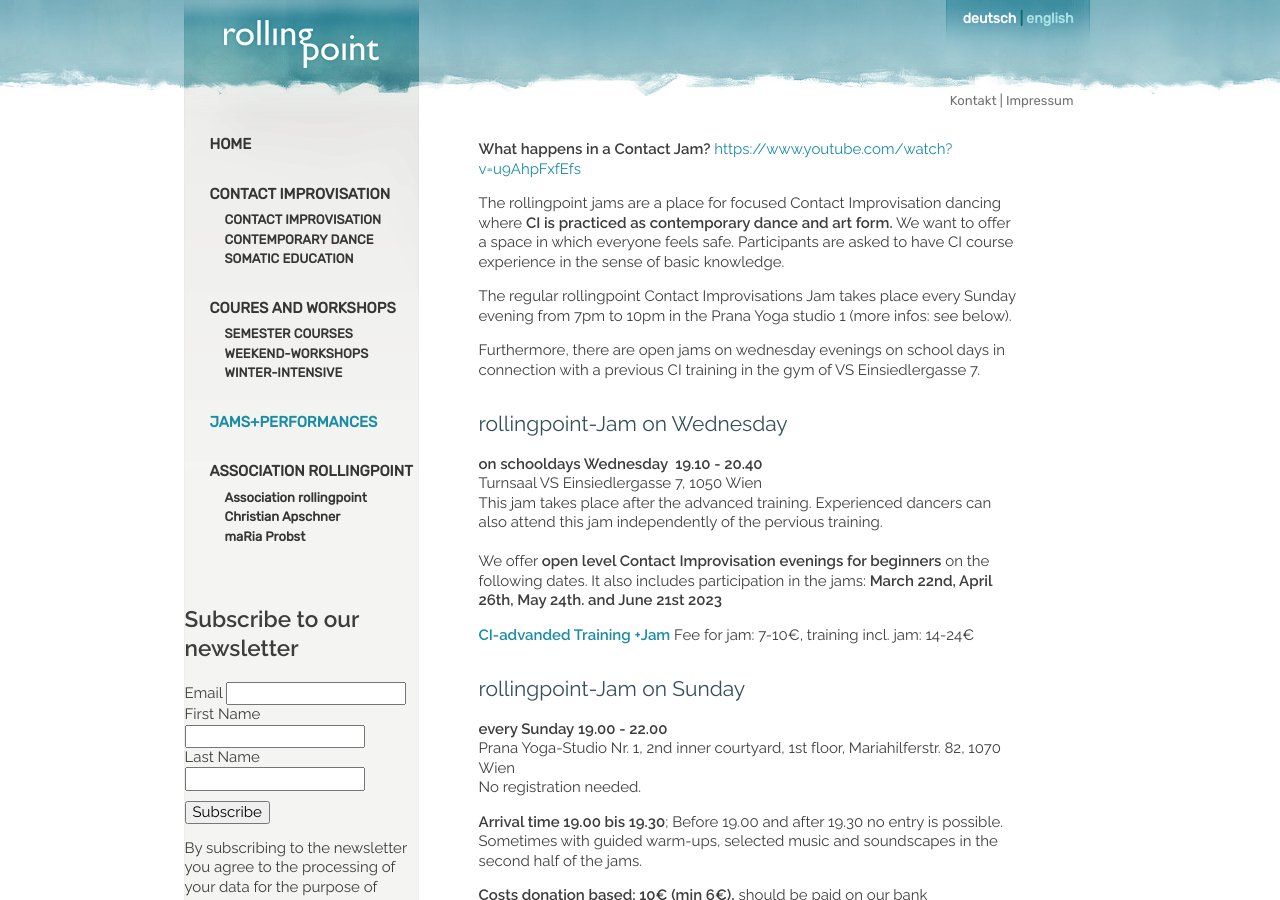
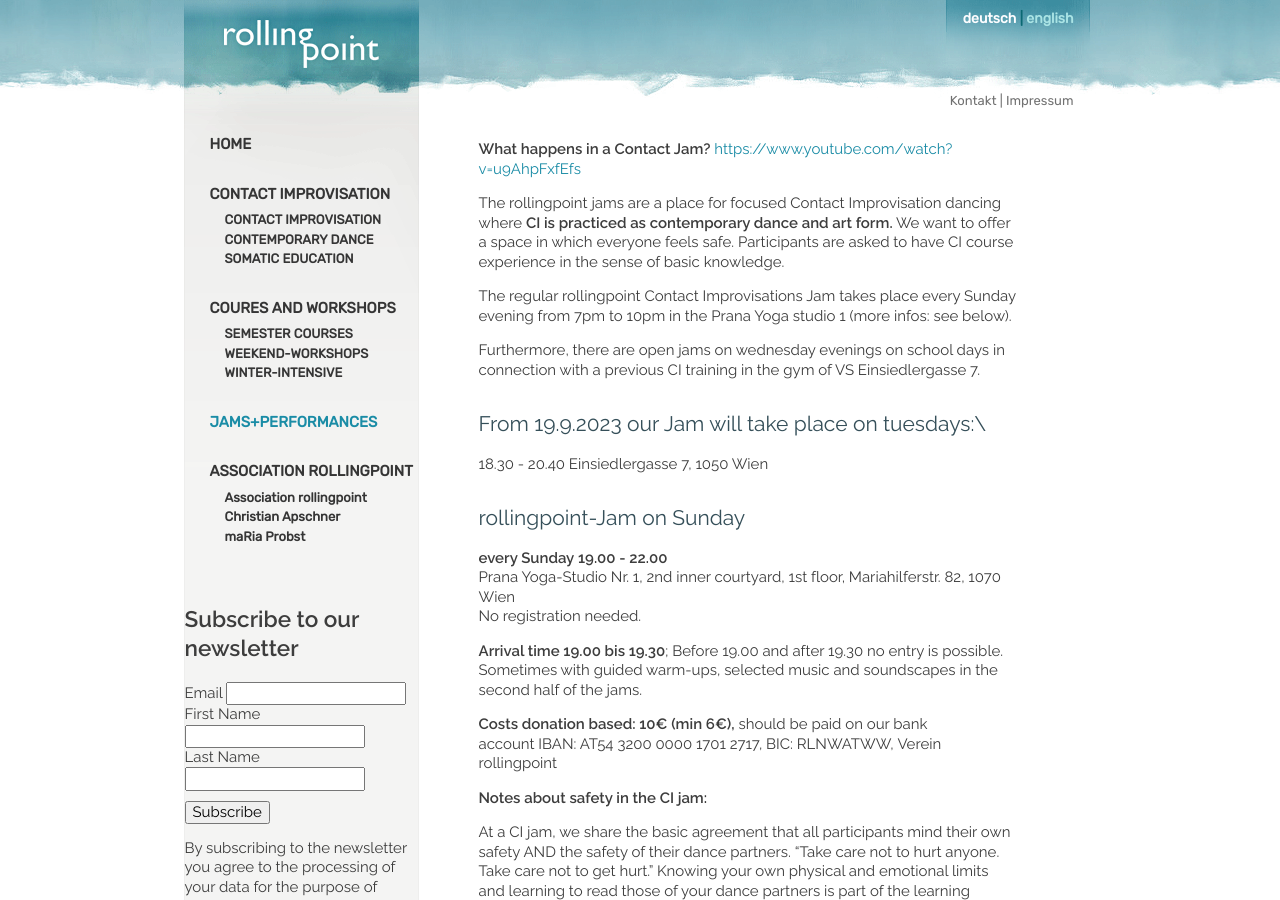
Before and after one commit to manulari/rollingpointat, a Jekyll site: the page built from _pages_en/en-jams.md, in a window 1280 px wide and 900 px high. Built offline with Jekyll 4.4.1, drawn with Linux system fonts in a browser that asks for light colours; comment, search, counter and statistics services are not loaded.

Commit message:
Update page (en) “en-jams”

```diff
--- a/_pages_en/en-jams.md
+++ b/_pages_en/en-jams.md
@@ -11,16 +11,8 @@ The regular rollingpoint Contact Improvisations Jam takes place every Sunday eve
 
 Furthermore, there are open jams on wednesday evenings on school days in connection with a previous CI training in the gym of VS Einsiedlergasse 7.
 
-## rollingpoint-Jam on Wednesday
-
-**on schooldays Wednesday  19.10 - 20.40**\
-Turnsaal VS Einsiedlergasse 7, 1050 Wien\
-This jam takes place after the advanced training. Experienced dancers can also attend this jam independently of the pervious training.\
-\
-We offer **open level Contact Improvisation evenings for beginners** on the following dates. It also includes participation in the jams: **March 22nd, April 26th, May 24th. and June 21st 2023**
-
-**[CI-advanded Training +Jam](dojo)**
-Fee for jam: 7-10€, training incl. jam: 14-24€
+## From 19.9.2023 our Jam will take place on tuesdays:\
+18.30 - 20.40 Einsiedlergasse 7, 1050 Wien
 
 ## rollingpoint-Jam on Sunday
 
```
